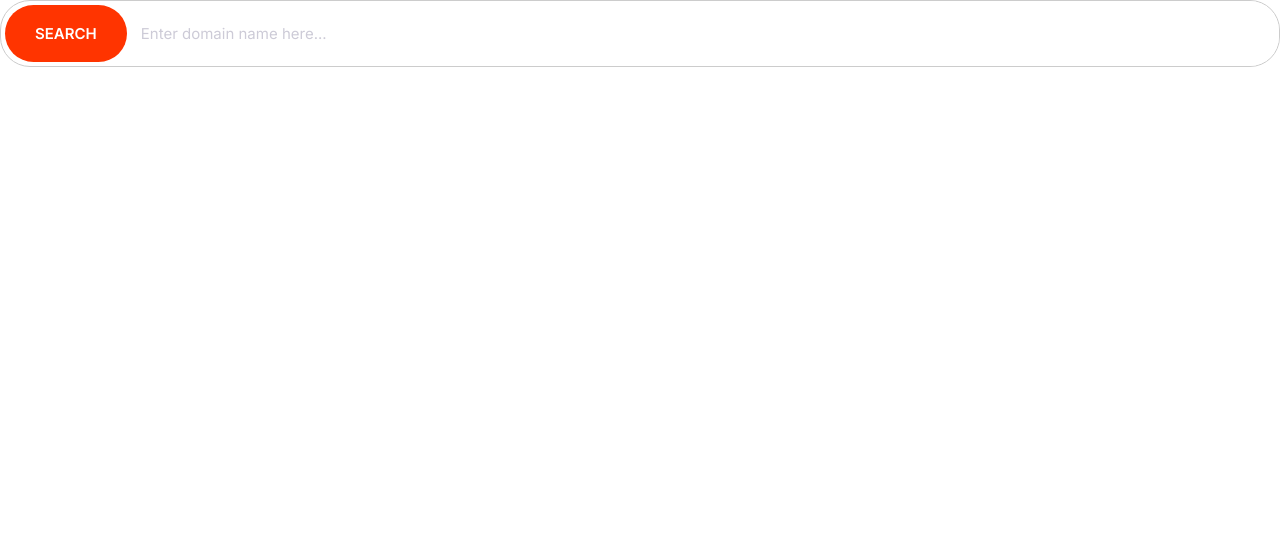
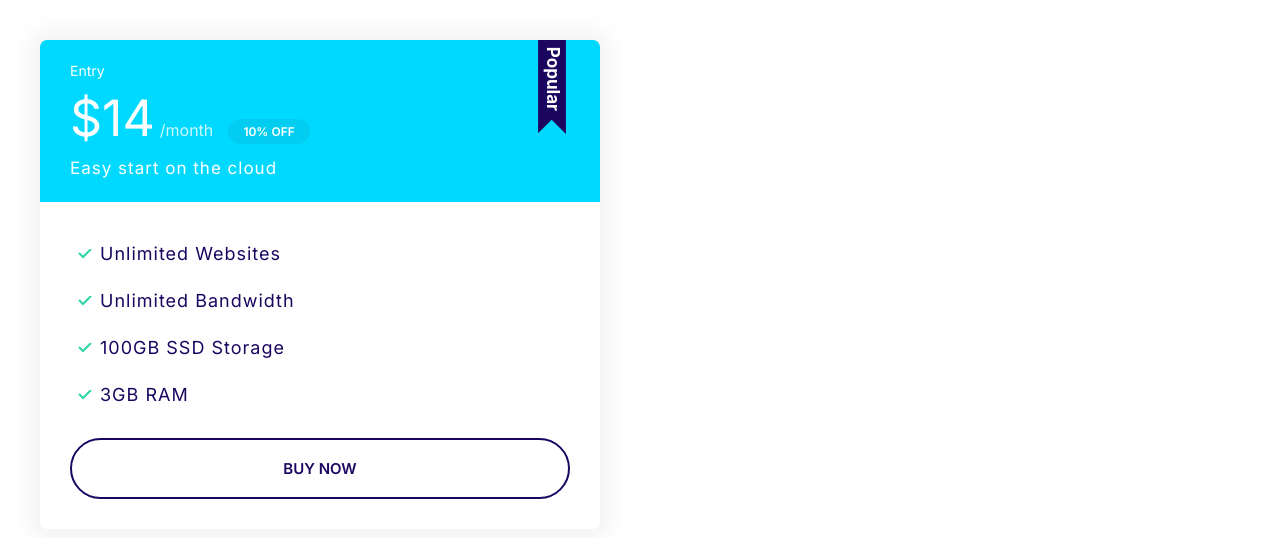
Before and after one commit to TJ-ThiamJoo/Moshify-HTML-CSS-, a plain HTML site: page Index.html in a window 1280 px wide. Drawn offline with Linux system fonts and the light colour scheme.

Commit message:
Build the Cards/Plans/Popular Badges components.

```diff
--- a/CSS/styles.css
+++ b/CSS/styles.css
@@ -112,6 +112,7 @@ a {
 
 .badge--small {
   font-size: 1.6rem;
+  padding: 0.5rem 1.5rem;
 }
 
 @media screen and (min-width: 1024px) {
@@ -236,12 +237,12 @@ a {
 
 /* Inputs */
 .input{
-  padding: 1.5rem 3.5rem;
+  border-radius: var(--border-radius);
   border: 1px solid var(--color-border);
-  border-radius: var(--border-radius);
-  outline: 0;
   color: var(--color-heading);
   font-size: 2rem;
+  outline: 0;
+  padding: 1.5rem 3.5rem;
 }
 
 ::placeholder{
@@ -269,3 +270,87 @@ a {
     font-size: 1.5rem;
   }
 }
+
+/* Cards */
+.card{
+  border-radius: 7px;
+  box-shadow: 0 0 20px 10px #f3f3f3;
+  overflow: hidden;
+}
+
+.card__header, .card__body{
+  padding: 2rem 3rem;
+}
+
+.card--primary .card__header{
+  background: var(--color-primary);
+  color: #fff;
+}
+
+.card--secondary .card__header{
+  background: var(--color-secondary);
+  color: #fff;
+}
+
+.card--secondary .badge--secondary{
+  background: #02cdf1;
+}
+
+/* Plans */
+.plan__name{
+  margin: 0;
+  color: #fff;
+  font-weight: 500;
+  font-size: 2.4rem;
+}
+
+.plan__price{
+  font-size: 6rem;
+}
+
+.plan__billing-cycle{
+  font-size: 2.4rem;
+  font-weight: 300;
+  opacity: 0.8;
+  margin-right: 1rem;
+}
+
+.plan__description{
+  font-size: 2rem;
+  font-weight: 300;
+  letter-spacing: 1px;
+  display: block;
+}
+
+.plan .list__item{
+  margin-bottom: 2rem;
+  letter-spacing: 1px;
+}
+
+.plan--popular .card__header{
+  position: relative;
+}
+
+.plan--popular .card__header::before{
+  content: url(../images/popular.svg);
+  width: 40px;
+  display: inline-block;
+  position: absolute;
+  top: -6px;
+  right: 5%;
+}
+
+@media screen and (min-width:1024px){
+  .plan__name{
+    font-size: 1.4rem;
+  }
+  .plan__price{
+    font-size: 5rem;
+  }
+  .plan__billing-cycle{
+    font-size: 1.6rem;
+  }
+  .plan__description{
+    font-size: 1.7rem;
+  }
+}
--- a/Index.html
+++ b/Index.html
@@ -15,13 +15,27 @@
     <link rel="stylesheet" href="css/styles.css" />
   </head>
   <body>
-    <div class="input-group">
-      <button class="btn btn--accent">Search</button
-      ><input
-        type="text"
-        class="input"
-        placeholder="Enter domain name here..."
-      />
+    <div style="width: 50%; padding: 4rem">
+      <div class="plan plan--popular">
+        <div class="card card--secondary">
+          <header class="card__header">
+            <h3 class="plan__name">Entry</h3>
+            <span class="plan__price">$14</span>
+            <span class="plan__billing-cycle">/month</span>
+            <span class="badge badge--secondary badge--small">10% OFF</span>
+            <span class="plan__description">Easy start on the cloud</span>
+          </header>
+          <div class="card__body">
+            <ul class="list list--tick">
+              <li class="list__item">Unlimited Websites</li>
+              <li class="list__item">Unlimited Bandwidth</li>
+              <li class="list__item">100GB SSD Storage</li>
+              <li class="list__item">3GB RAM</li>
+            </ul>
+            <button class="btn btn--outline btn--block">Buy Now</button>
+          </div>
+        </div>
+      </div>
     </div>
   </body>
 </html>
```
Also changed, not shown: components/Inputs.html (added, +4 -0 lines), images/popular.svg (added).
